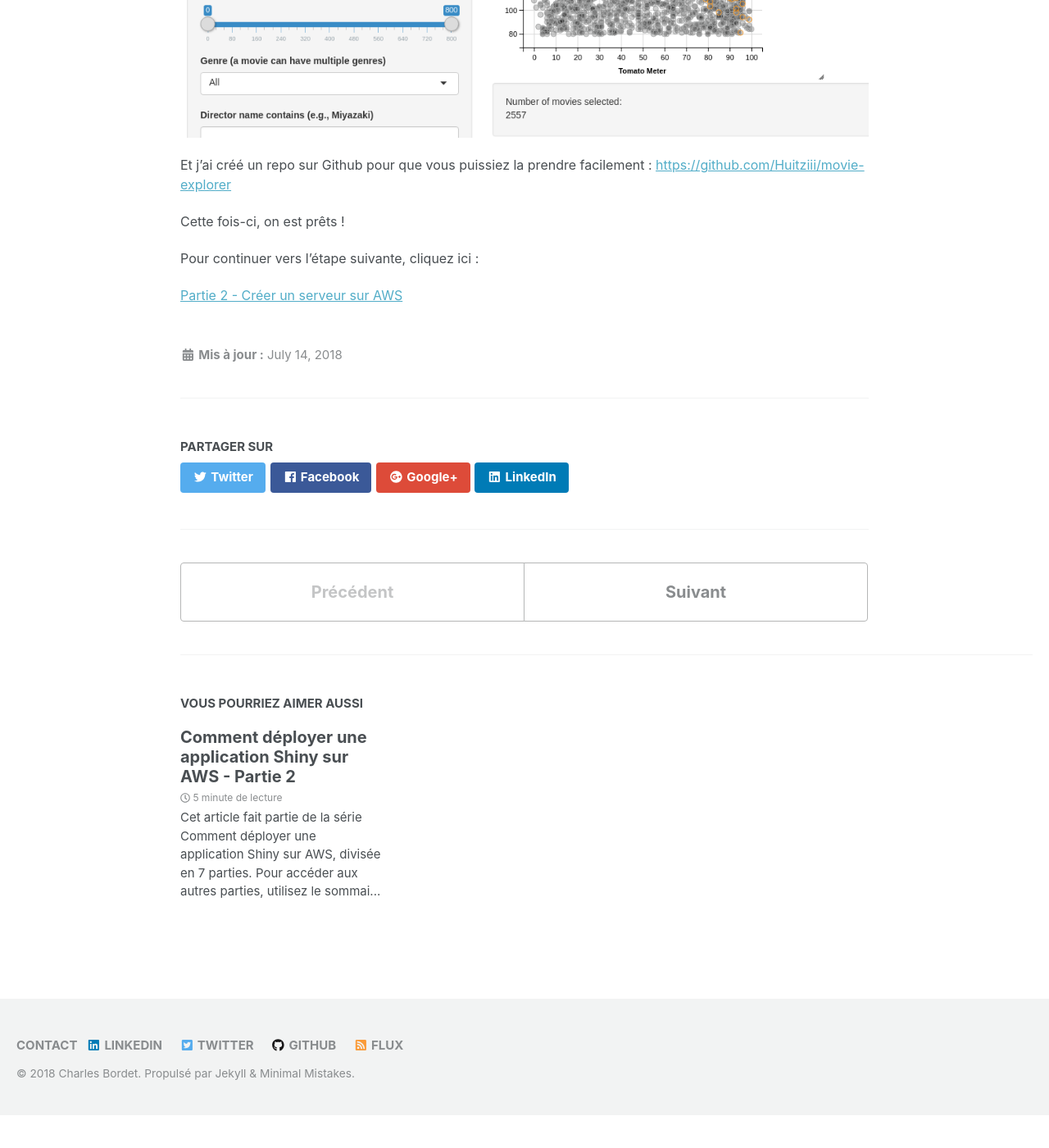
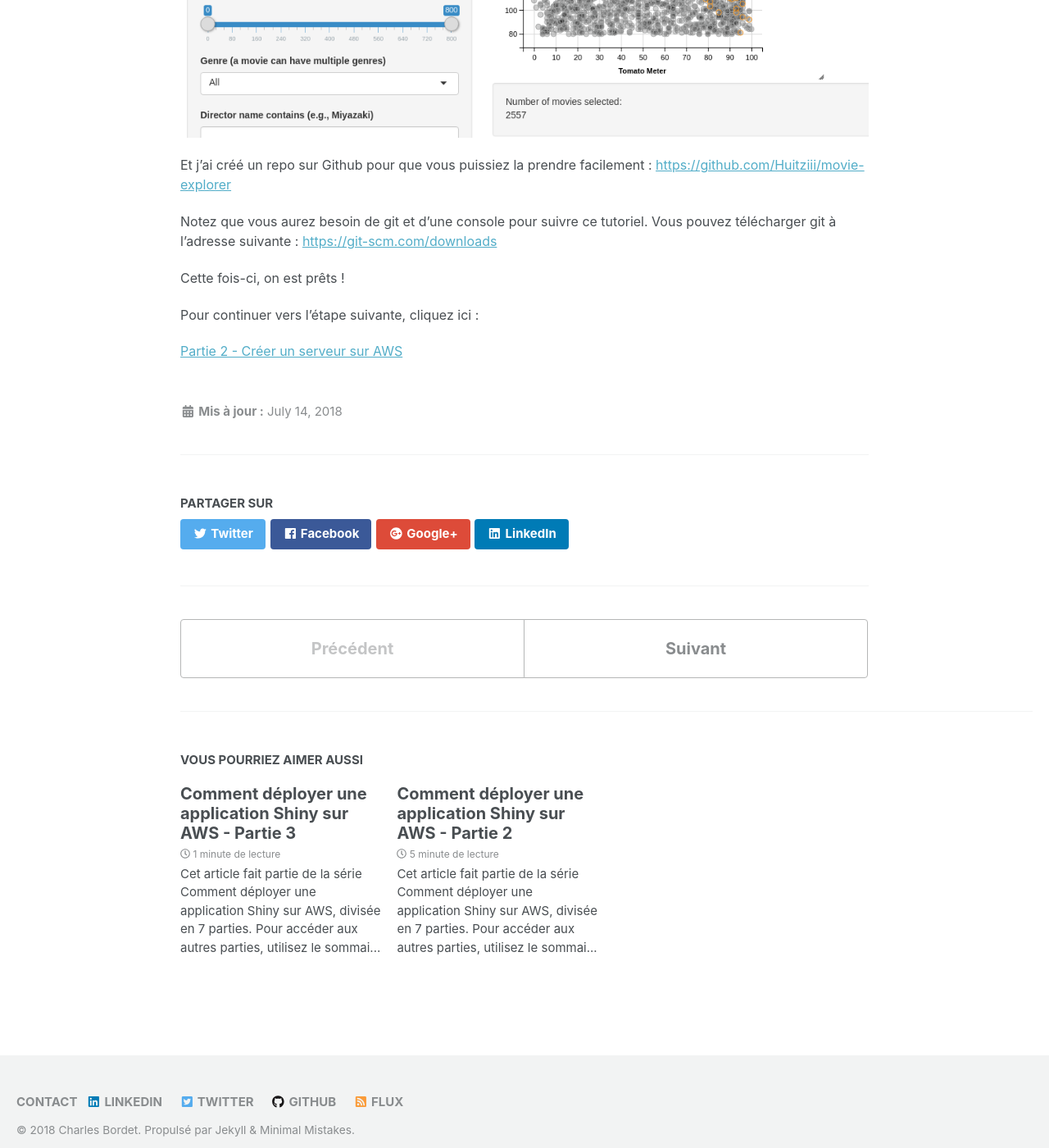
Before and after one commit to Huitziii/charlesbordet.com, a Jekyll site: the page built from _posts/2018-07-14-deployer-shiny-app-sur-aws-partie-1.markdown, in a window 1280 px wide and 1400 px high, scrolled down 4804 px. Shown: the whole window at 82% size. Built offline with Jekyll 4.4.1, drawn with Linux system fonts in a browser that asks for light colours; nearby versions of some CDN libraries; before the commit the page ends 6164 px from its top, so only the background shows below that; some of the changed lines change nothing that is shown.

Commit message:
started a new article

```diff
--- a/_config.yml
+++ b/_config.yml
@@ -77,7 +77,7 @@
 
 # Social Sharing
 twitter:
-  username               :
+  username               : "CharlesBordet"
 facebook:
   username               :
   app_id                 :
--- a/_posts/2018-07-14-deployer-shiny-app-sur-aws-partie-1.markdown
+++ b/_posts/2018-07-14-deployer-shiny-app-sur-aws-partie-1.markdown
@@ -129,6 +129,8 @@
 
 Et j'ai créé un repo sur Github pour que vous puissiez la prendre facilement : [https://github.com/Huitziii/movie-explorer]("https://github.com/Huitziii/movie-explorer")
 
+Notez que vous aurez besoin de git et d'une console pour suivre ce tutoriel. Vous pouvez télécharger git à l'adresse suivante : [https://git-scm.com/downloads]("https://git-scm.com/downloads")
+
 Cette fois-ci, on est prêts !
 
 Pour continuer vers l'étape suivante, cliquez ici :
--- /dev/null
+++ b/_posts/2018-08-20-deployer-shiny-app-sur-aws-partie-3.markdown
@@ -0,0 +1,72 @@
+---
+layout: single
+title: "Comment déployer une application Shiny sur AWS - Partie 3"
+date: 2018-08-20
+header:
+    image: /assets/images/shiny-server-aws-part3-featured.png
+---
+
+{% include deployer-shiny-app-sur-aws-toc.markdown %}
+
+La dernière fois, nous nous étions arrêtés à la création du serveur sur AWS.
+
+Dans cette nouvelle partie, nous allons apprendre à :
+
+* accéder à ce serveur via SSH
+* créer un accès plus facile sur le serveur
+* installer R et R Shiny Server
+
+## Comment accéder à votre nouveau serveur ?
+
+Une fois votre *instance* créée, AWS vous propose un bouton **Connect**. Bouton qui fait apparaître la fenêtre suivante :
+
+![Bouton Connect]({{ "/assets/images/shiny-server-aws-part3-connect.png" | absolute_url }}){: .align-center}
+
+Ce sont les instructions pour se connecter à votre serveur.
+
+**Pour les utilisateurs de Windows**
+
+Si vous êtes sous Windows, vous aurez besoin de télécharger un client SSH, puisque l'OS n'en propose pas par défaut. Le plus couramment utilisé est PuTTY que vous pouvez télécharger directement à partir de [https://www.putty.org/]("https://www.putty.org/").
+
+Ensuite, il va vous falloir transformer la clé que vous avez téléchargée dans l'article précédent (vous savez, le fichier avec l'extension *pem*).
+
+Le mieux est de suivre les instructions de AWS : [ici]("https://docs.aws.amazon.com/fr_fr/AWSEC2/latest/UserGuide/putty.html")
+
+Mais en gros, les étapes sont :
+
+1. Lancez PuTTYgen.
+2. Choisissez RSA.
+3. Allez chercher le fichier *pem* que vous avez téléchargé.
+4. Enregistrez la clé privée sous le même nom que le fichier *pem* (l'extension sera différente, en *ppk*).
+
+Ensuite, lancez PuTTY puis :
+
+1. Dans Host Name (or IP address), rentrez la valeur qui se trouve au point 4 du screenshot ci-dessus (c'est *ec2-52-59-238-223.eu-central-1.compute.amazonaws.com* pour moi)
+2. Port : 22
+3. Connection type : SSH
+4. Changez de menu et allez dans Connection / SSH / Auth, et chargez la clé *ppk* que vous avez enregistrée il y a quelques instants.
+
+Cliquez sur "Open", dites "Oui", et une fenêtre console va s'ouvrir !
+
+Bravo, vous êtes à présent connecté à votre serveur !
+
+**Pour les utilisateurs de Ubuntu ou Mac**
+
+Si vous n'êtes pas sous Windows, c'est plus simple !
+
+Il vous suffit d'ouvrir une console, de vous déplacer jusqu'au répertoire qui contient la clé *pem* puis de taper l'instruction donnée en exemple sur le screenshot.
+
+Par exemple pour moi, c'est :
+
+{% highlight shell %}
+charles@blue:~$ cd Downloads/
+charles@blue:~/Downloads$ ssh -i "tutorial.pem" ubuntu@ec2-52-59-238-223.eu-central-1.compute.amazonaws.com
+{% endhighlight %}
+
+Dites "yes" et vous serez connecté.
+
+Si vous obtenez un message d'erreur "WARNING: UNPROTECTED PRIVATE KEY FILE!", alors il vous faudra changer les droits du fichier avec la commande suivante :
+
+{% highlight shell %}
+chmod 600 tutorial.pem
+{% endhighlight %}
```
Also changed, not shown: assets/images/shiny-server-aws-part3-connect.png (added).
